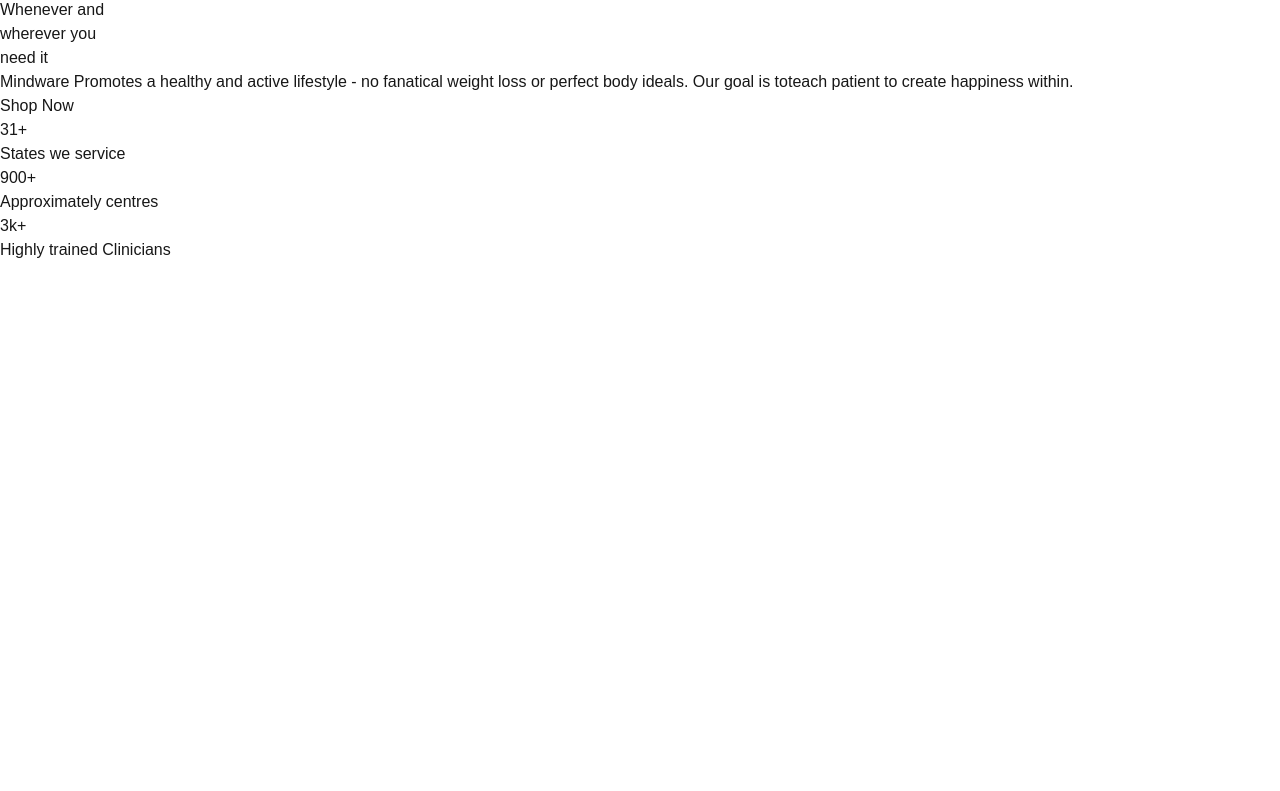
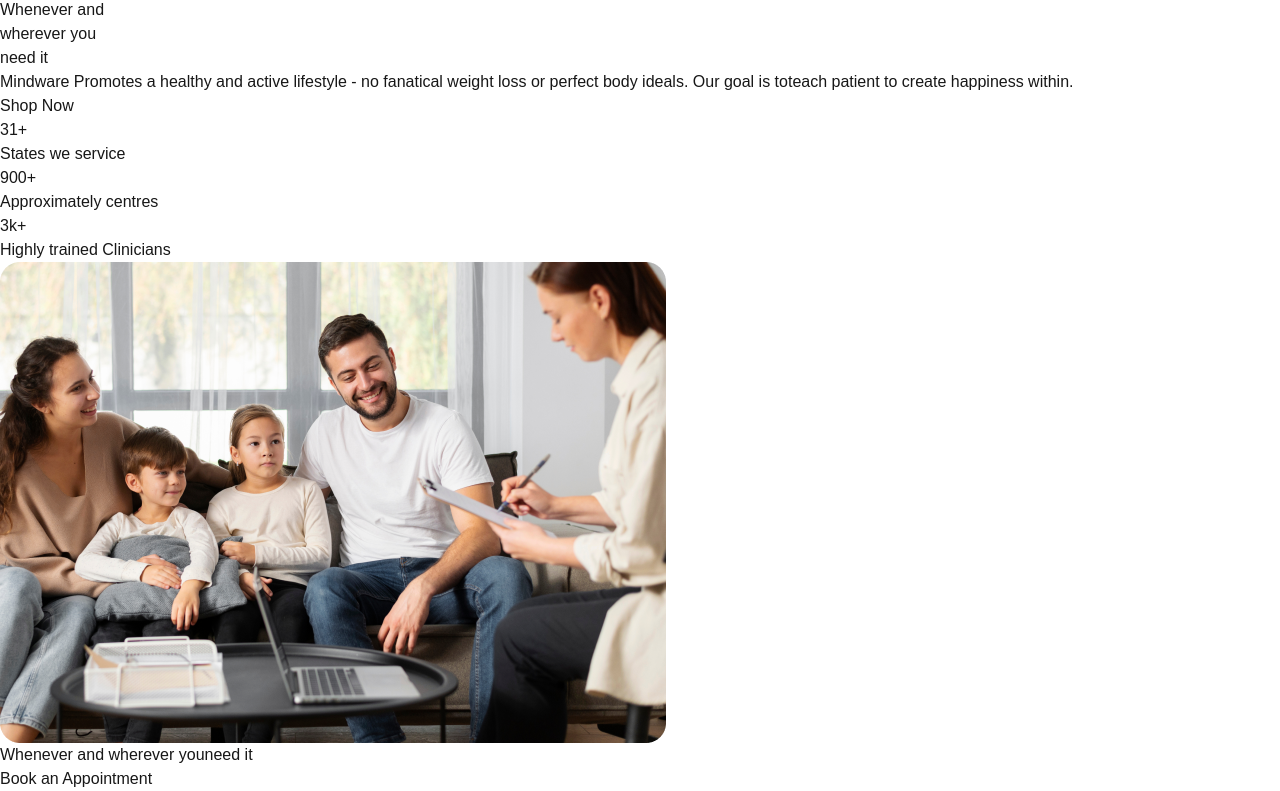
Before and after one commit to alzinan1234/mental-health, a Next.js app: page / in a window 1280 px wide. Shown: the part 3422-4213 px from the top of the page. Before the commit the page ends 3684 px from the top, so only its background shows below. Built offline with nearby package versions, Linux system fonts and the light colour scheme.

Commit message:
blog page added

```diff
--- a/src/app/page.js
+++ b/src/app/page.js
@@ -1,3 +1,4 @@
+import Appointment from "@/components/Appointment/Appointment";
 import Banner from "@/components/banner/Banner";
 import MentalHealth from "@/components/mentalHealth/MentalHealth";
 import Need from "@/components/need/Need";
@@ -8,6 +9,7 @@
       <Banner />
       <MentalHealth />
       <Need />
+      <Appointment />
     </div>
   );
 };
--- a/src/components/Appointment/Appointment.jsx
+++ b/src/components/Appointment/Appointment.jsx
@@ -4,17 +4,25 @@
 const Appointment = () => {
   return (
     <>
-      <div className=" py-[99px] max-width mx-auto bg-[#4B71FF] rounded-[20px] md:p-50px md:flex justify-center items-center gap-[97px]">
+      <div className="pb-[99px]">
+        <div className="bg-[#4B71FF] max-width mx-auto p-[50px] rounded-[20px]">
+          <div className="   md:flex justify-center items-center gap-[97px]">
             <div>
-          <Image className="md:w-[666px] md:h-[481px]" src={preview} alt="" />
+              <Image
+                className="md:w-[666px] md:h-[481px]"
+                src={preview}
+                alt=""
+              />
             </div>
             <div className="md:flex flex-col gap-[43px]">
-          <h1 className="text-[48px] font-bold leading-[72px] text-white">
+              <h1 className="md:text-[48px] text-[24px] font-bold leading-[72px] text-white">
                 Whenever and wherever youneed it
               </h1>
-          <button className="p-[24px] bg-[#FE9816] rounded-[5px] font-semibold text-[20px] text-[#fff]">
+              <button className="md:p-[24px] p-[15px] md:w-[270px]  bg-[#FE9816] rounded-[5px] font-semibold text-[20px] text-[#fff]">
                 Book an Appointment
               </button>
+            </div>
+          </div>
         </div>
       </div>
     </>
--- a/src/components/need/Need.jsx
+++ b/src/components/need/Need.jsx
@@ -26,7 +26,7 @@
             Shop Now
           </button>
           <div className="mb-[110px]">
-            <div className=" bg-[#FFF] shadow md:flex gap-[109px] md:mt-[66px] md:p-[60px] absolute right-[-1px]">
+            <div className=" bg-[#FFF] shadow md:flex gap-[109px] md:mt-[66px] md:p-[60px] absolute right-[-1]">
               <div>
                 <h1 className="font-bold text-[36px] leading-[72px] text-blue-500">
                   31+{" "}
```
Also changed, not shown: src/components/blog/blog.jsx (added, +7 -0 lines). Lines whose indentation alone changed are shown as unchanged.
